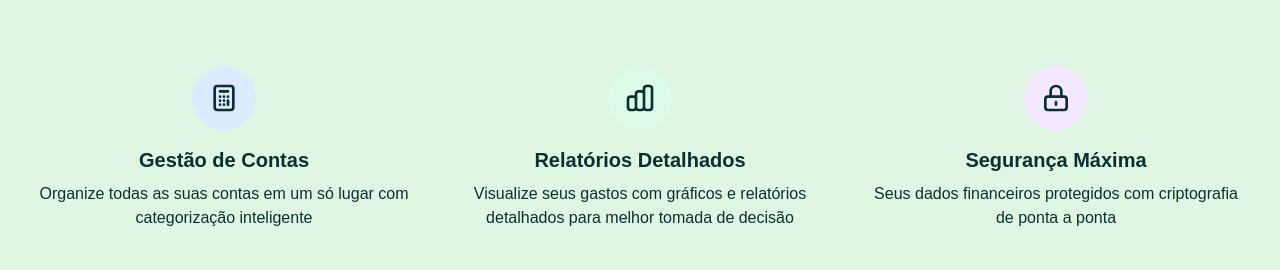
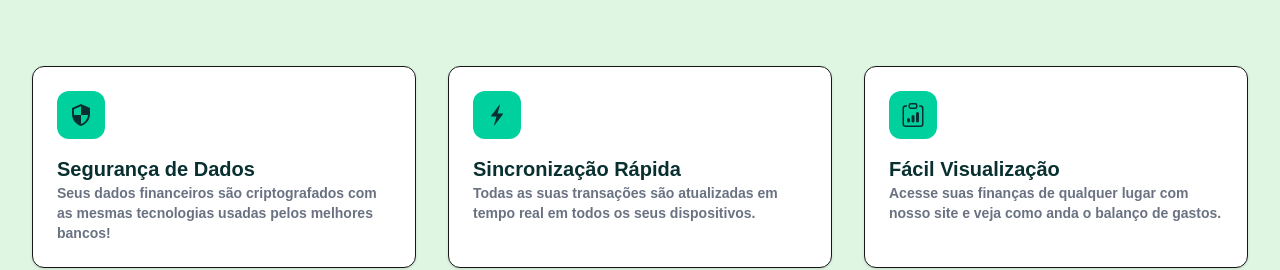
Before and after one commit to JoaoVictor-freire/FinSync, a Next.js app in the folder frontend/: page / in a window 1280 px wide. Shown: the part 546-816 px from the top of the page. Built offline with nearby package versions, Linux system fonts and the light colour scheme.

Commit message:
Feature/Fronted/RefatorandoComponentes

```diff
--- a/frontend/app/page.tsx
+++ b/frontend/app/page.tsx
@@ -1,6 +1,12 @@
 'use client';
 
 import { useRouter } from "next/navigation";
+import { HomePageHeader } from "@/components/homepage/header";
+import { FeatureCard } from "@/components/homepage/featureCard";
+import { MdFamilyRestroom, MdSecurity, MdSupportAgent } from "react-icons/md";
+import { IoIosFlash } from "react-icons/io";
+import { BsClipboardData, BsGlobe2 } from "react-icons/bs";
+
 
 export default function Home() {
   const router = useRouter();
@@ -9,54 +15,7 @@ export default function Home() {
     <div className="min-h-screen bg-gray-50">
       <main>
         {/* Hero Section with integrated navigation */}
-        <section className="relative bg-brand-green text-white">
-          <div className="absolute inset-0 bg-[url('https://images.unsplash.com/photo-1554224155-6726b3ff858f?w=1920&q=80')] bg-cover bg-center opacity-20"></div>
-          <div className="absolute inset-0 bg-linear-to-b from-black/30 to-transparent"></div>
-
-          {/* Navigation */}
-          <div className="relative max-w-7xl mx-auto px-4 sm:px-6 lg:px-8">
-            <div className="flex justify-between items-center h-20">
-              {/* Logo */}
-              <div className="flex items-center">
-                <div className="shrink-0">
-                  <img
-                    src="/logo.svg"
-                    alt="FinSync Logo"
-                    className="h-13 w-13"
-                  />
-                </div>
-                <span className="ml-3 text-xl font-bold text-white">FinSync</span>
-              </div>
-
-              {/* Buttons */}
-              <div className="flex items-center space-x-4">
-                <button
-                  onClick={() => router.push('/login')}
-                  className="text-white/90 hover:text-white hover:bg-white/20 px-3 py-2 rounded-md text-sm font-medium transition-colors border"
-                >
-                  Entrar
-                </button>
-
-                <button
-                  onClick={() => router.push('/register')}
-                  className="bg-white text-letters-green px-4 py-2 rounded-md text-sm font-medium hover:bg-white/90 transition-colors"
-                >
-                  Criar Conta
-                </button>
-              </div>
-            </div>
-
-            {/* Hero Content */}
-            <div className="text-center py-20">
-              <h1 className="text-4xl md:text-6xl font-bold mb-6">
-                Controle Financeiro Simplificado
-              </h1>
-              <p className="text-xl md:text-2xl opacity-90 max-w-3xl mx-auto">
-                Organize suas contas, acompanhe gastos e planeje seu futuro com nossa plataforma inteligente de gestão financeira
-              </p>
-            </div>
-          </div>
-        </section>
+       < HomePageHeader/>
 
         {/* Features Section */}
         <section className="py-20 bg-light-green">
@@ -70,52 +29,20 @@ export default function Home() {
               </p>
             </div>
 
-            <div className="grid md:grid-cols-3 gap-8">
-              {/* Feature 1 */}
-              <div className="text-center">
-                <div className="bg-blue-100 rounded-full p-4 w-16 h-16 mx-auto mb-4 flex items-center justify-center">
-                  <svg className="h-8 w-8 text-letters-green" fill="none" stroke="currentColor" viewBox="0 0 24 24">
-                    <path strokeLinecap="round" strokeLinejoin="round" strokeWidth={2} d="M9 7h6m0 10v-3m-3 3h.01M9 17h.01M9 14h.01M12 14h.01M15 11h.01M12 11h.01M9 11h.01M7 21h10a2 2 0 002-2V5a2 2 0 00-2-2H7a2 2 0 00-2 2v14a2 2 0 002 2z" />
-                  </svg>
-                </div>
-                <h3 className="text-xl font-semibold mb-2 text-letters-green">Gestão de Contas</h3>
-                <p className="text-letters-green">
-                  Organize todas as suas contas em um só lugar com categorização inteligente
-                </p>
-              </div>
-
-              {/* Feature 2 */}
-              <div className="text-center">
-                <div className="bg-green-100 rounded-full p-4 w-16 h-16 mx-auto mb-4 flex items-center justify-center">
-                  <svg className="h-8 w-8 text-letters-green" fill="none" stroke="currentColor" viewBox="0 0 24 24">
-                    <path strokeLinecap="round" strokeLinejoin="round" strokeWidth={2} d="M9 19v-6a2 2 0 00-2-2H5a2 2 0 00-2 2v6a2 2 0 002 2h2a2 2 0 002-2zm0 0V9a2 2 0 012-2h2a2 2 0 012 2v10m-6 0a2 2 0 002 2h2a2 2 0 002-2m0 0V5a2 2 0 012-2h2a2 2 0 012 2v14a2 2 0 01-2 2h-2a2 2 0 01-2-2z" />
-                  </svg>
-                </div>
-                <h3 className="text-xl font-semibold mb-2 text-letters-green">Relatórios Detalhados</h3>
-                <p className="text-letters-green">
-                  Visualize seus gastos com gráficos e relatórios detalhados para melhor tomada de decisão
-                </p>
-              </div>
-
-              {/* Feature 3 */}
-              <div className="text-center">
-                <div className="bg-purple-100 rounded-full p-4 w-16 h-16 mx-auto mb-4 flex items-center justify-center">
-                  <svg className="h-8 w-8 text-letters-green" fill="none" stroke="currentColor" viewBox="0 0 24 24">
-                    <path strokeLinecap="round" strokeLinejoin="round" strokeWidth={2} d="M12 15v2m-6 4h12a2 2 0 002-2v-6a2 2 0 00-2-2H6a2 2 0 00-2 2v6a2 2 0 002 2zm10-10V7a4 4 0 00-8 0v4h8z" />
-                  </svg>
-                </div>
-                <h3 className="text-xl font-semibold mb-2 text-letters-green">Segurança Máxima</h3>
-                <p className="text-letters-green">
-                  Seus dados financeiros protegidos com criptografia de ponta a ponta
-                </p>
-              </div>
+            <div className="grid md:grid-cols-3 auto-rows-fr gap-8">
+              <FeatureCard icon= {<MdSecurity size={24}/>} title="Segurança de Dados" description="Seus dados financeiros são criptografados com as mesmas tecnologias usadas pelos melhores bancos!"/>
+              <FeatureCard icon={<IoIosFlash size={24} />} title="Sincronização Rápida" description="Todas as suas transações são atualizadas em tempo real em todos os seus dispositivos."/>
+              <FeatureCard icon={<BsClipboardData size={24}/>} title="Fácil Visualização" description="Acesse suas finanças de qualquer lugar com nosso site e veja como anda o balanço de gastos."/>
+              <FeatureCard icon={<MdFamilyRestroom size={24}/>} title="Controle" description="Saiba exatamente para onde está indo seu dinheiro."/>
+              <FeatureCard icon={<BsGlobe2 size={24}/>} title="Conectividade" description="Entre em nosso site utilizando qualquer dispositivo que você tenha disponívelme."/>
+              <FeatureCard icon={<MdSupportAgent size={24}/>} title="Suporte 24/7" description="Equipe pronta para ajudar com suas dúvidas a qualquer hora do dia ou da noite."/>
             </div>
           </div>
         </section>
 
         {/* CTA Section */}
         <section className="bg-light-green py-20">
-          <div className="max-w-7xl mx-auto px-4 sm:px-6 lg:px-8 text-center">
+          <div className="max-w-5xl mx-auto px-4 sm:px-6 lg:px-8 text-center">
             <h2 className="text-3xl font-bold text-letters-green mb-4">
               Pronto para transformar suas finanças?
             </h2>
--- /dev/null
+++ b/frontend/components/auth/loginButton.tsx
@@ -0,0 +1,14 @@
+import { useRouter } from "next/navigation";
+
+export function LoginButton(){
+    const router = useRouter();
+
+    return(
+        <button
+        onClick={() => router.push('/login')}
+        className="text-white/90 hover:text-white hover:bg-white/20 px-3 py-2 border rounded-md text-sm font-medium transition-colors"
+        >
+        Entrar
+        </button>
+    );
+}
--- /dev/null
+++ b/frontend/components/auth/registerButton.tsx
@@ -0,0 +1,14 @@
+import { useRouter } from "next/navigation";
+
+export function RegisterButton(){
+    const router = useRouter();
+
+    return(
+        <button
+        onClick={() => router.push('/register')}
+        className="bg-white text-letters-green px-4 py-2 rounded-md text-sm font-medium hover:bg-white/90 transition-colors"
+        >
+            Criar Conta
+        </button>
+    );
+}
--- /dev/null
+++ b/frontend/components/homepage/featureCard.tsx
@@ -0,0 +1,27 @@
+import React from 'react';
+import type { ReactNode } from 'react';
+
+interface FeatureCardProps{
+    icon: ReactNode;
+    title: string;
+    description: string;
+}
+
+export function FeatureCard({icon, title, description}: FeatureCardProps){
+
+    return(
+        <div className='bg-white flex flex-col items-start p-6 rounded-xl border shadow-sm hover:shadow-xl transition-shadow duration-300 h-full'>
+            <div className='bg-brand-green p-3 text-letters-green rounded-xl mb-4'>
+                {icon}
+            </div>
+
+            <div className='text-xl font-semibold text-letters-green'>
+                {title}
+            </div>
+
+            <div className=' text-sm text-gray-500 font-bold'>
+                {description}
+            </div>
+        </div>
+    );
+}
--- /dev/null
+++ b/frontend/components/homepage/header.tsx
@@ -0,0 +1,50 @@
+import { useRouter } from "next/navigation";
+import { LoginButton } from "../auth/loginButton";
+import { RegisterButton } from "../auth/registerButton";
+
+export function HomePageHeader(){
+    const router = useRouter();
+
+    return (
+        <div className=" bg-gray-100">
+            <section className="relative bg-brand-green text-white">
+            <div className="absolute inset-0 bg-[url('https://images.unsplash.com/photo-1554224155-6726b3ff858f?w=1920&q=80')] bg-cover bg-center opacity-20"></div>
+            <div className="absolute inset-0 bg-linear-to-b from-black/30 to-transparent"></div>
+
+            {/* Navigation */}
+            <div className="relative max-w-7xl mx-auto px-4 sm:px-6 lg:px-8">
+                <div className="flex justify-between items-center h-20">
+                {/* Logo */}
+                <div className="flex items-center">
+                    <div className="shrink-0">
+                    <img
+                        src="/logo.svg"
+                        alt="FinSync Logo"
+                        className="h-13 w-13"
+                    />
+                    </div>
+                    <span className="ml-3 text-xl font-bold text-white">FinSync</span>
+                </div>
+
+                {/* Buttons */}
+                <div className="flex items-center space-x-4">
+                    <LoginButton/>
+                    <RegisterButton/>
+
+                </div>
+                </div>
+
+                {/* Hero Content */}
+                <div className="text-center py-20">
+                <h1 className="text-4xl md:text-6xl font-bold mb-6">
+                    Controle Financeiro Simplificado
+                </h1>
+                <p className="text-xl md:text-2xl opacity-90 max-w-3xl mx-auto">
+                    Organize suas contas, acompanhe gastos e planeje seu futuro com nossa plataforma inteligente de gestão financeira
+                </p>
+                </div>
+            </div>
+            </section>
+        </div>
+    );
+}
--- a/frontend/package.json
+++ b/frontend/package.json
@@ -11,7 +11,8 @@
   "dependencies": {
     "next": "16.1.7",
     "react": "19.2.3",
-    "react-dom": "19.2.3"
+    "react-dom": "19.2.3",
+    "react-icons": "^5.6.0"
   },
   "devDependencies": {
     "@tailwindcss/postcss": "^4",
```
Also changed, not shown: 2 other files (tests, documents, lock files or other folders).
